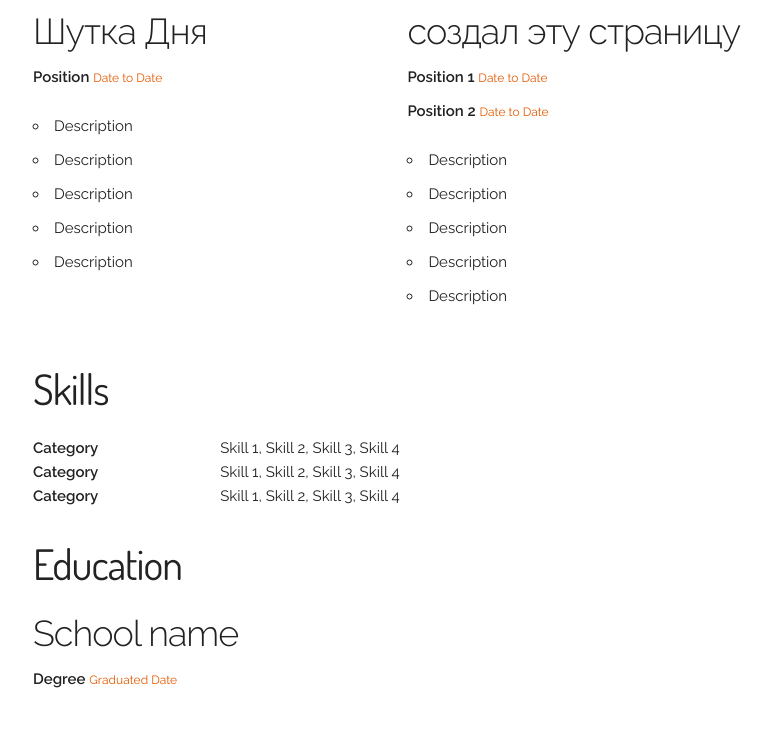
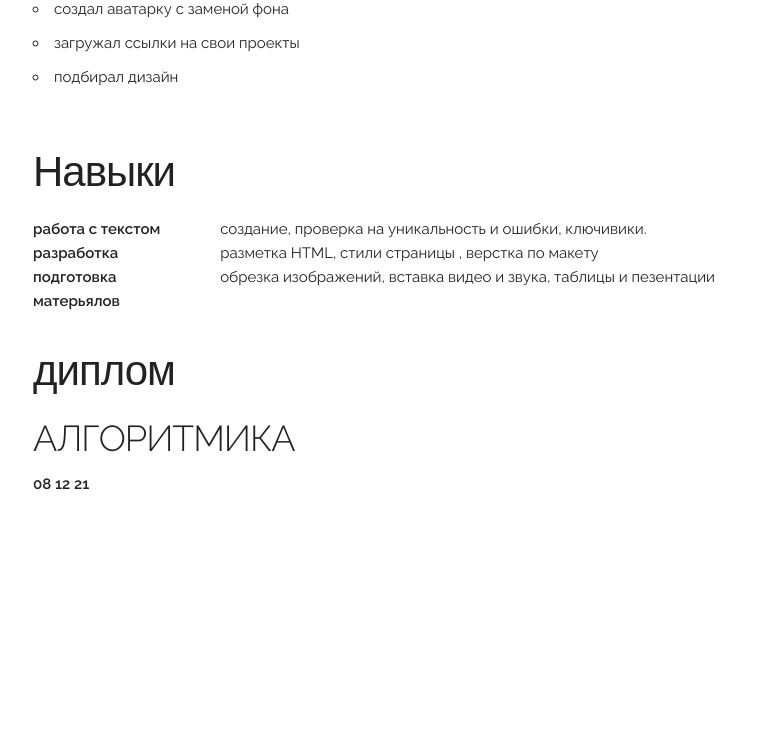
Before and after one commit to loliklolik/resume, a plain HTML site: page index.html in a window 1280 px wide. Shown: the part 709-1445 px from the top of the page, without its empty margins (247-1018 px from the left). After the commit the page ends 1250 px from the top, so only its background shows below. Drawn offline with Linux system fonts and the light colour scheme.

Commit message:
Update index.html

```diff
--- a/index.html
+++ b/index.html
@@ -1,5 +1,5 @@
 <!doctype html>
-<html lang="en">
+<html lang="ru">
 <head>
   <meta charset="utf-8">
   <meta name="viewport" content="width=device-width, initial-scale=1, shrink-to-fit=no">
@@ -18,23 +18,22 @@
     <div class="center-align mb-3">
       <img class="image-circle u-max-full-width" src="150x150.jpg"/>
       <h1>Якуб</h1>
-      <a href="mailto:example@example.com"><i class="fa fa-2x fa-envelope-square" aria-hidden="true"></i></a>
-      <a href="https://www.linkedin.com/"><i class="fa fa-2x fa-linkedin-square ml-2 mr-2" aria-hidden="true"></i></a>
-      <a href="https://github.com/"><i class="fa fa-2x fa-github-square" aria-hidden="true"></i></a>
+      <a href="mailto:voronlagucev@gmail.com"><i class="fa fa-2x fa-envelope-square" aria-hidden="true"></i></a>
+      <a href="https://github.com/loliklolik/"><i class="fa fa-2x fa-github-square" aria-hidden="true"></i></a>
     </div>
     <h2>мои работы</h2>
       <div class="row">
         <div class="one-half column">
           <h3>Авто рейтинг</h3>
           <ul class="list-unstyled">
-            <li><strong>Position</strong> <small class="accent">Date to Date</small></li>
+
           </ul>
           <ul>
             <li>подбирал картинки </li>
             <li>подбирал рейтинг</li>
             <li>писал подписи </li>
             <li>создал
-              <a href="https://sites.googles.com/view/top-10cars/%D0%B3%D0%BB%D0%B0%D0%B2%D0%BD%D0%B0%D1%8F-%D1%81%D1%82%D1%80%D0%B0%D0%BD%D0%B8%D1%86%D0%B0" aria-hidden="true">сайт</a>
+              <a href="https://sites.google.com/view/top-10cars" aria-hidden="true">сайт</a>
 
             </li>
 
@@ -43,8 +42,6 @@
         <div class="one-half column">
           <h3>Питомник Будка</h3>
           <ul class="list-unstyled">
-            <li><strong>Position 1</strong>  <small class="accent">Date to Date</small></li>
-            <li><strong>Position 2</strong> <small class="accent">Date to Date</small></li>
           </ul>
           <ul>
             <li>подбирал картинки</li>
@@ -52,69 +49,53 @@
             <li>подбирал картинки</li>
             <li>писал номера</li>
             <li>вставлял собак
-              <a href="https://budka24.tilda.ws/" aria-hidden="true">сайт</a> сайт</a>
+              <a href="https://budka24.tilda.ws/" aria-hidden="true">сайт</a>
             </li>
           </ul>
         </div>
       </div>
     <div class="row mb-3">
       <div class="one-half column">
-        <h3>Шутка Дня</h3>
-        <ul class="list-unstyled">
-          <li><strong>Position</strong> <small class="accent">Date to Date</small></li>
-        </ul>
+        <h3>cоздал эту страницу</h3>
+
         <ul>
-          <li>Description</li>
-          <li>Description</li>
-          <li>Description</li>
-          <li>Description</li>
-          <li>Description</li>
-        </ul>
-      </div>
-      <div class="one-half column">
-        <h3>cоздал эту страницу</h3>
-        <ul class="list-unstyled">
-          <li><strong>Position 1</strong>  <small class="accent">Date to Date</small></li>
-          <li><strong>Position 2</strong> <small class="accent">Date to Date</small></li>
-        </ul>
-        <ul>
-          <li>Description</li>
-          <li>Description</li>
-          <li>Description</li>
-          <li>Description</li>
-          <li>Description</li>
+          <li>создал аватарку с заменой фона</li>
+          <li>загружал ссылки на свои проекты</li>
+          <li>подбирал дизайн</li>
+
         </ul>
       </div>
     </div>
-    <h2>Skills</h2>
+    <h2>Навыки
+    </h2>
     <div class="row">
       <div class="three columns">
-        <strong>Category</strong>
+        <strong>работа с текстом</strong>
       </div>
       <div class="nine columns">
-        Skill 1, Skill 2, Skill 3, Skill 4
+       создание, проверка на уникальность и ошибки, ключивики.
       </div>
     </div>
     <div class="row">
       <div class="three columns">
-        <strong>Category</strong>
+        <strong>разработка</strong>
       </div>
       <div class="nine columns">
-        Skill 1, Skill 2, Skill 3, Skill 4
+        разметка HTML, cтили страницы , верстка по макету
       </div>
     </div>
     <div class="row mb-3">
       <div class="three columns">
-        <strong>Category</strong>
+        <strong>подготовка матерьялов</strong>
       </div>
       <div class="nine columns">
-        Skill 1, Skill 2, Skill 3, Skill 4
+        обрезка изображений, вставка видео и звука, таблицы и пезентации
       </div>
     </div>
-    <h2>Education</h2>
-    <h3>School name</h3>
+    <h2>диплом</h2>
+    <h3>АЛГОРИТМИКА</h3>
     <ul class="list-unstyled">
-      <li><strong>Degree</strong> <small class="accent">Graduated Date</small></li>
+      <li><strong>08 12 21</strong> </li>
     </ul>
   </div>
 </body>
```
